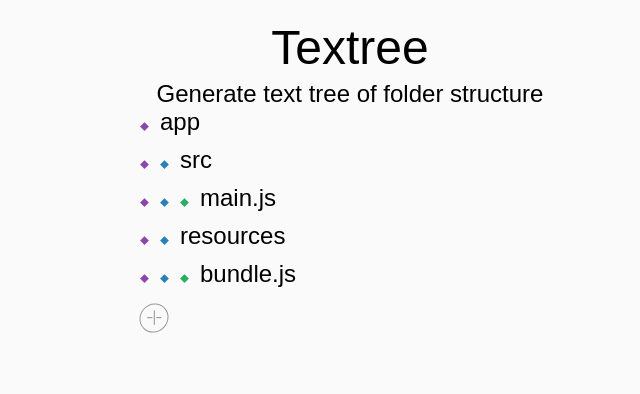
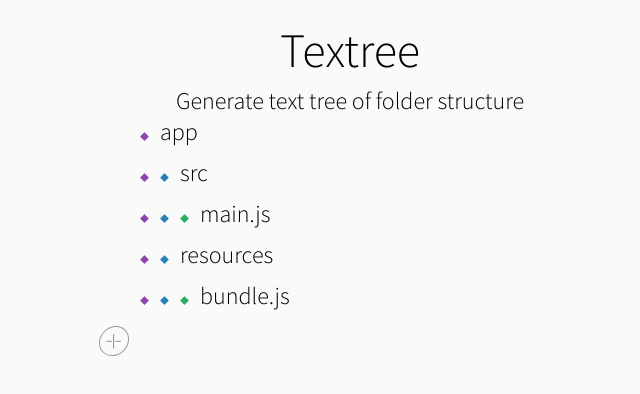
Before and after one commit to exeDog/texttree, a React app: page / in a window 1280 px wide. Shown: the whole page, without its empty margins (290-930 px from the left). Built offline with nearby package versions, Linux system fonts and the light colour scheme.

Commit message:
changed margin to padding

```diff
--- a/src/scss/main.scss
+++ b/src/scss/main.scss
@@ -29,15 +29,16 @@ body {
   line-height: 1;
 }
 
-ol,ul {
+ol, ul {
   list-style: none;
 }
 
-blockquote,q {
+blockquote, q {
   quotes: none;
 }
 
-blockquote:before, blockquote:after, q:before, q:after {
+blockquote:before, blockquote:after,
+q:before, q:after {
   content: '';
   content: none;
 }
@@ -48,14 +49,14 @@ table {
 }
 
 .group:after {
-  content: '';
+  content: "";
   display: table;
   clear: both;
 }
 
 body {
   background-color: #fafafa;
-  font: 1em 'Source Code Pro', sans-serif;
+  font: 1em 'Source Sans Pro', sans-serif;
 }
 
 $pad: 10px;
@@ -81,6 +82,7 @@ header {
 }
 
 .in {
+
   .help {
     font-weight: 300;
     margin-top: 2 * $pad;
@@ -88,12 +90,10 @@ header {
 
   .examples {
     margin-top: 2 * $pad;
-
     li {
       display: inline-block;
       margin-left: $pad;
     }
-
   }
 
   textarea {
@@ -101,6 +101,7 @@ header {
     height: 300px;
     margin-top: 2 * $pad;
   }
+
 }
 
 #app {
@@ -155,7 +156,7 @@ header {
   font-size: 1.5rem;
   font-weight: 300;
   margin-bottom: 10px;
-  margin-left: 40px;
+  padding-left: 40px;
 }
 
 .folder-content .name {
```
